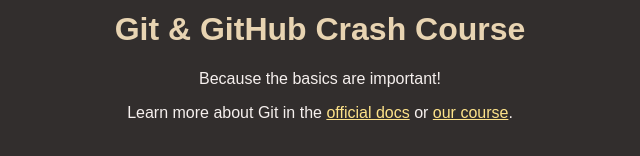
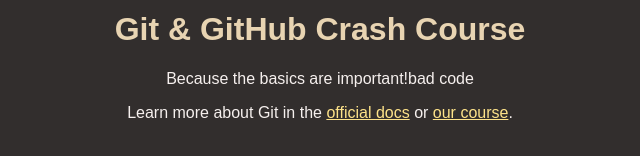
Before and after one commit to mohammedsalmank04/github-introduction, a plain HTML site: page index.html in a window 1280 px wide. Shown: the part 158-314 px from the top of the page, 320-960 px from the left. Drawn offline with Linux system fonts and the light colour scheme.

Commit message:
bad code

```diff
--- a/index.html
+++ b/index.html
@@ -14,7 +14,7 @@
   <h1>Git & GitHub Crash Course</h1>
 </header>
 <main>
-  <p>Because the basics are important!</p>
+  <p>Because the basics are important!bad code</p>
   <section>
   <p>
     Learn more about Git in the
```
